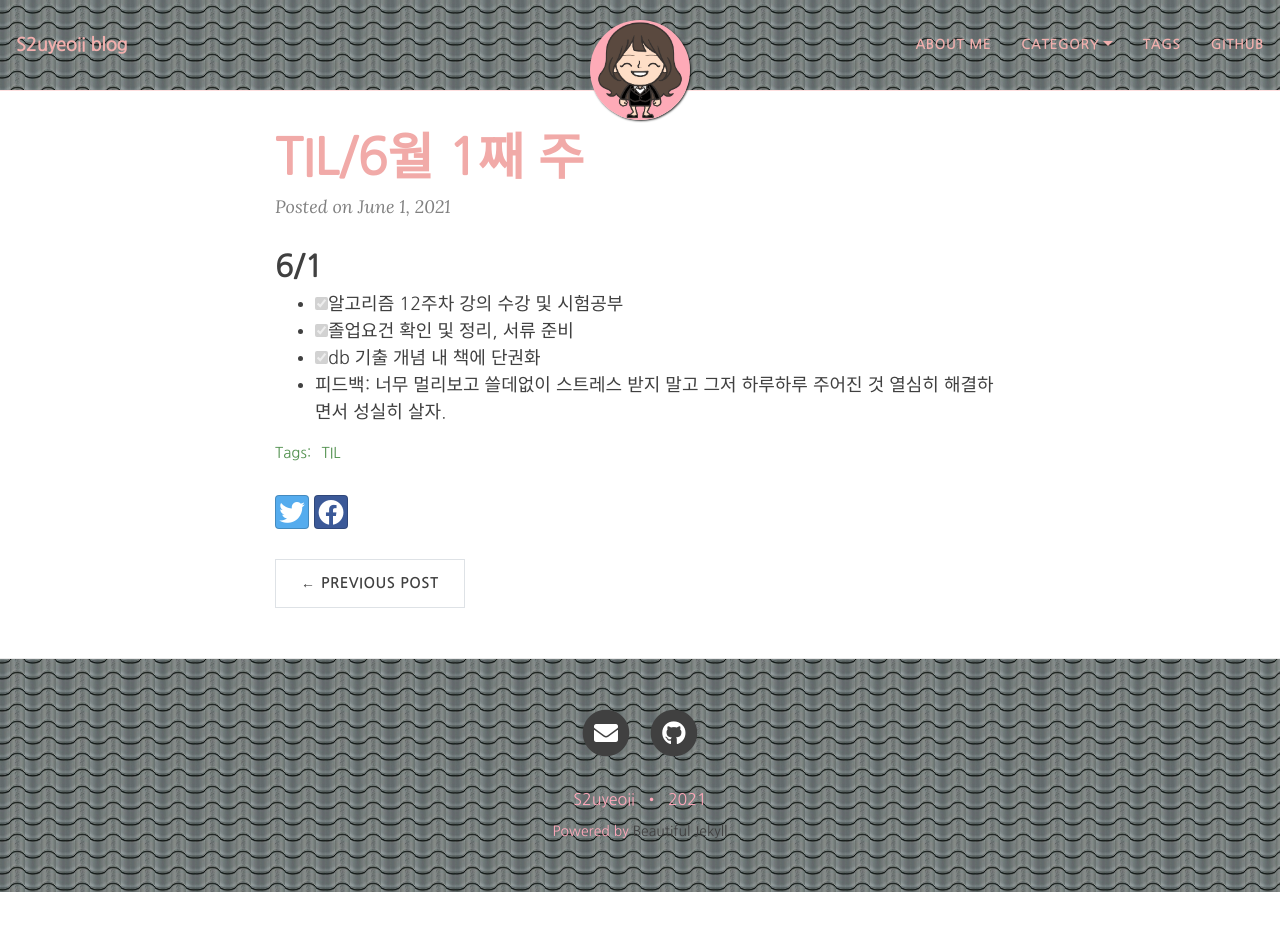
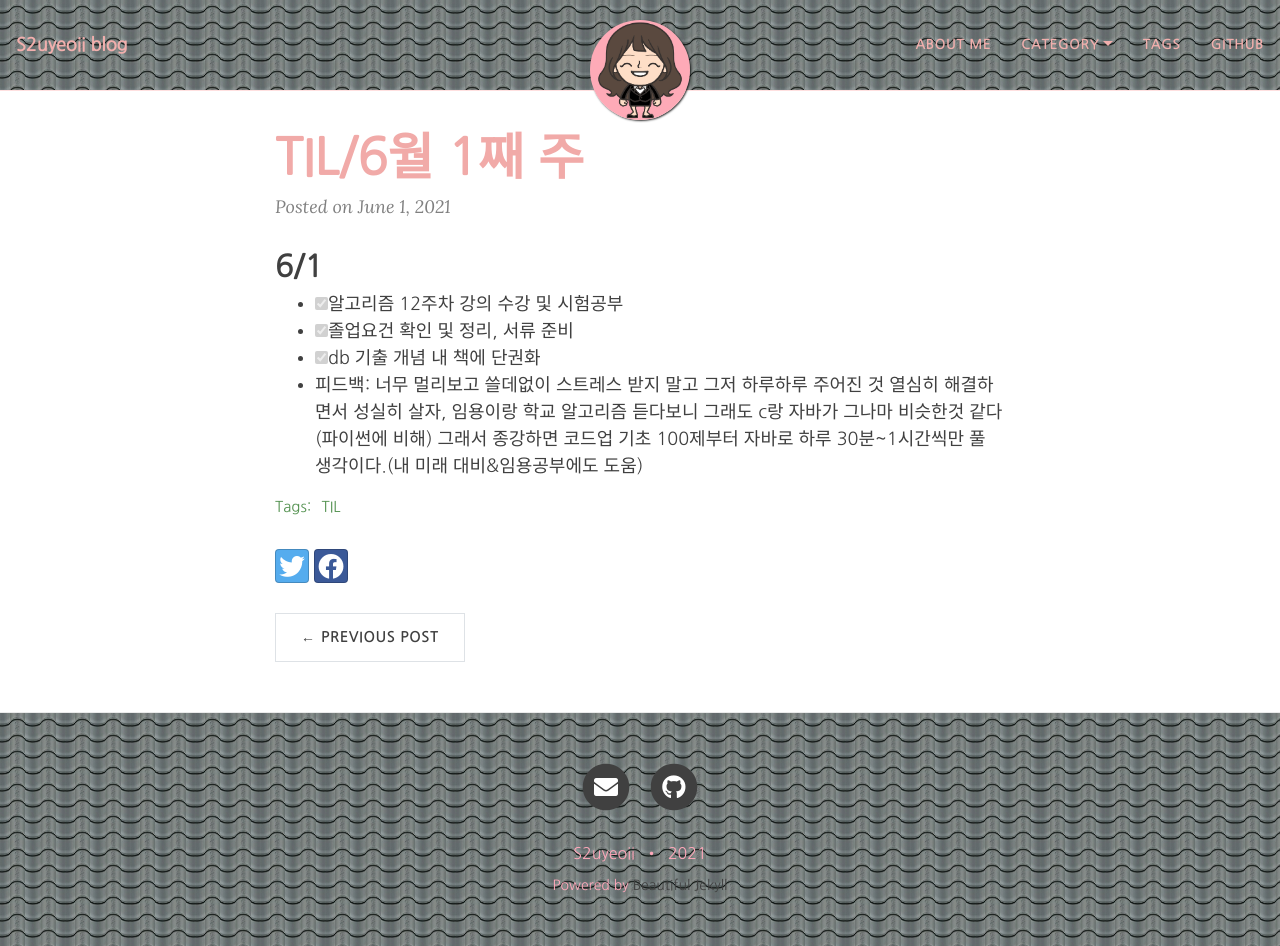
Before and after one commit to yeoneed/yeoneed.github.io, a Jekyll site: the page built from _posts/2021-06-01-6월첫째주-TIL.md, in a window 1280 px wide and 946 px high. Built offline with Jekyll 4.4.1, drawn with Linux system fonts in a browser that asks for light colours; nearby versions of some CDN libraries; some web fonts are replaced.

Commit message:
Update 2021-06-01-6월첫째주-TIL.md

```diff
--- a/_posts/2021-06-01-6월첫째주-TIL.md
+++ b/_posts/2021-06-01-6월첫째주-TIL.md
@@ -11,4 +11,4 @@ category: [TIL]
 - [x] 알고리즘 12주차 강의 수강 및 시험공부
 - [x] 졸업요건 확인 및 정리, 서류 준비
 - [x] db 기출 개념 내 책에 단권화
-- 피드백: 너무 멀리보고 쓸데없이 스트레스 받지 말고 그저 하루하루 주어진 것 열심히 해결하면서 성실히 살자.
+- 피드백: 너무 멀리보고 쓸데없이 스트레스 받지 말고 그저 하루하루 주어진 것 열심히 해결하면서 성실히 살자, 임용이랑 학교 알고리즘 듣다보니 그래도 c랑 자바가 그나마 비슷한것 같다(파이썬에 비해) 그래서 종강하면 코드업 기초 100제부터 자바로 하루 30분~1시간씩만 풀 생각이다.(내 미래 대비&임용공부에도 도움)
```
